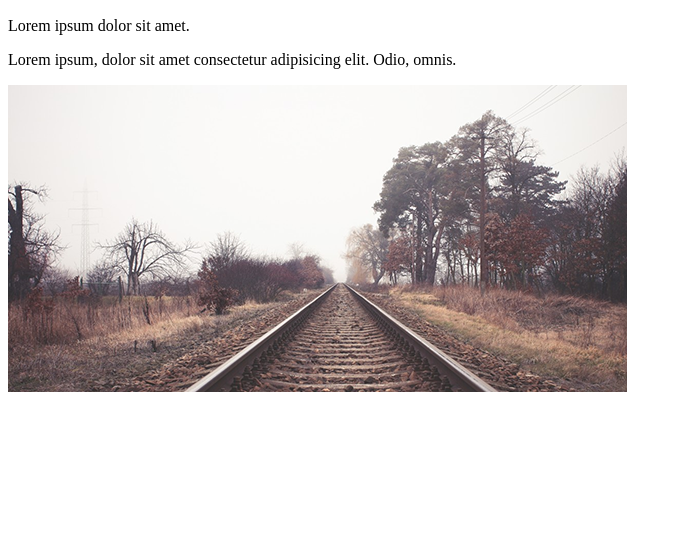
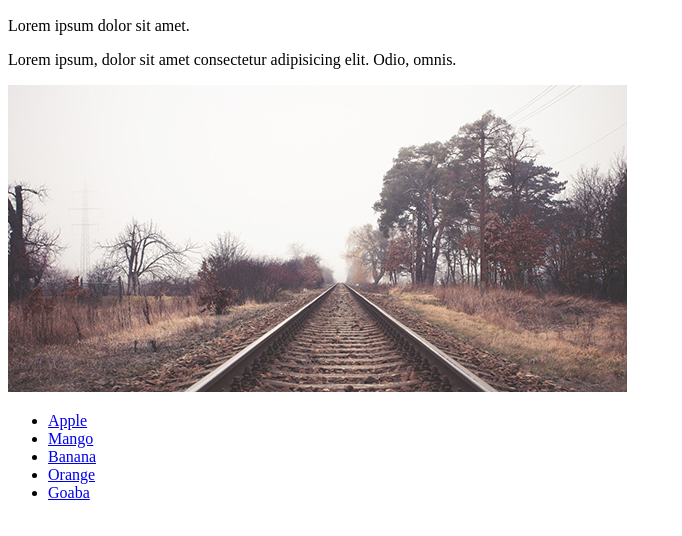
Before and after one commit to a1barif2h/my-first-website, a plain HTML site: page index.html in a window 1280 px wide. Shown: the part 110-646 px from the top of the page, without its empty margins (0-682 px from the left). Drawn offline with Linux system fonts and the light colour scheme.

Commit message:
one unorder list added

```diff
--- a/index.html
+++ b/index.html
@@ -11,5 +11,12 @@
     <p>Lorem ipsum dolor sit amet.</p>
     <p>Lorem ipsum, dolor sit amet consectetur adipisicing elit. Odio, omnis.</p>
     <img src="img/blog_templat.png" alt="blog photo">
+    <ul>
+        <li><a href="#">Apple</a></li>
+        <li><a href="#">Mango</a></li>
+        <li><a href="#">Banana</a></li>
+        <li><a href="#">Orange</a></li>
+        <li><a href="#">Goaba</a></li>
+    </ul>
 </body>
 </html>
```
